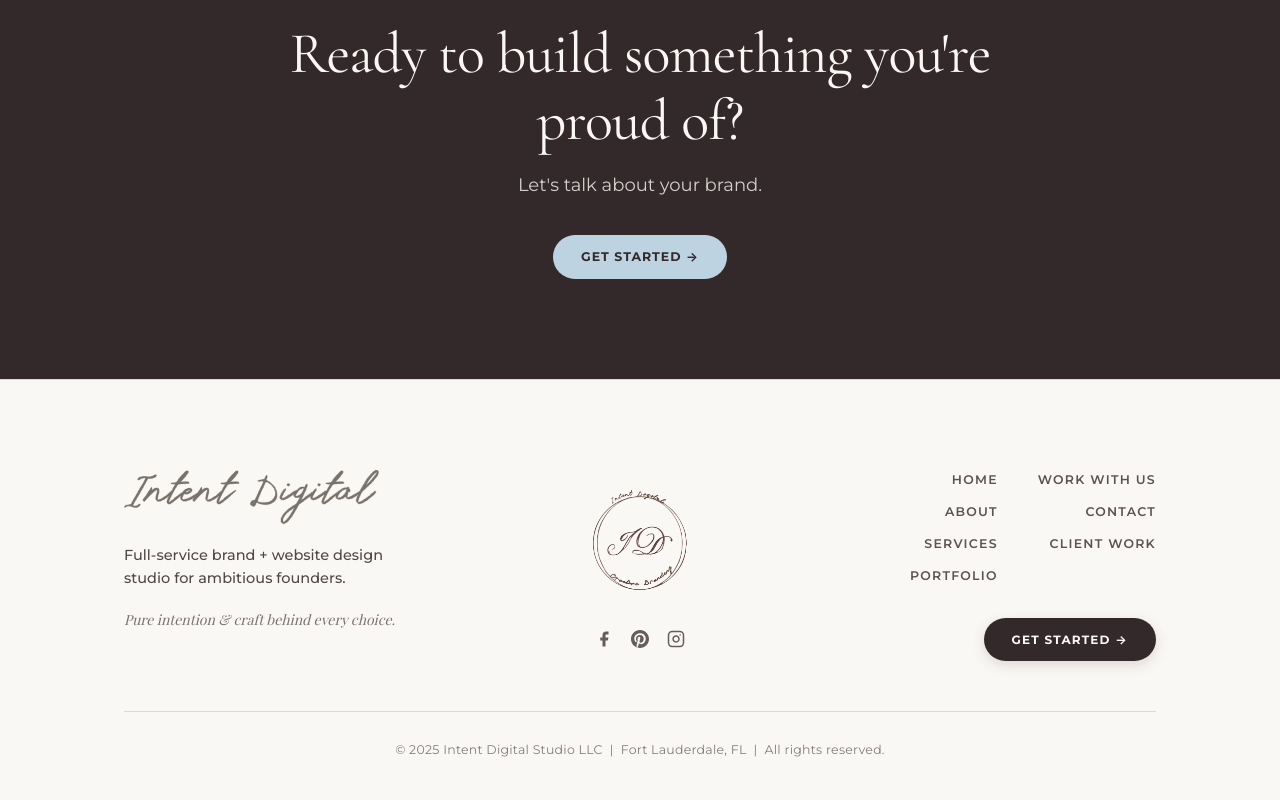
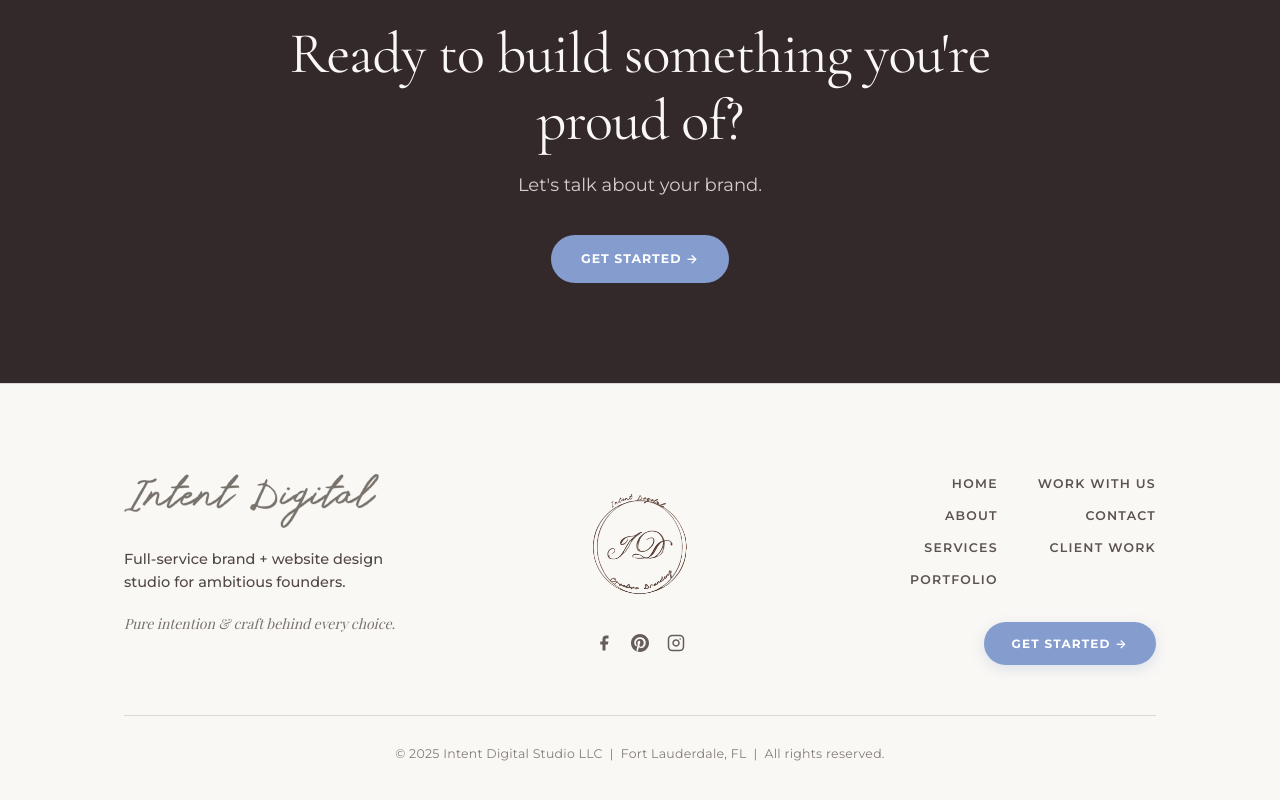
Before and after one commit to milanese88/intent-digital, a React (Vite) app: page / in a window 1280 px wide. Shown: the part 4062-4862 px from the top of the page. Built offline with nearby package versions, Linux system fonts and the light colour scheme; a web font is replaced by a local one.

Commit message:
Update home.css

```diff
--- a/src/styles/home.css
+++ b/src/styles/home.css
@@ -1030,23 +1030,24 @@
 }
 
 .btn-cta-banner {
-  background-color: var(--dusty-blue);
-  color: var(--espresso);
+  background-color: #859DCE;
+  color: #FFFFFF;
   font-family: var(--font-sans);
   font-size: 12.5px;
   font-weight: 700;
   letter-spacing: 0.08em;
   text-transform: uppercase;
-  padding: 12px 28px;
+  padding: 14px 30px;
   border-radius: 999px;
+  border: none;
   transition: var(--transition-smooth);
 }
 
 .btn-cta-banner:hover {
-  background-color: var(--dusty-blue-80);
-  color: var(--espresso);
+  background-color: #728ABF;
+  color: #FFFFFF;
   transform: translateY(-2px);
-  box-shadow: 0 8px 24px rgba(169, 197, 209, 0.45);
+  box-shadow: 0 8px 24px rgba(133, 157, 206, 0.45);
 }
 
 /* Footer Section (Toasted Cream background, Espresso text) */
@@ -1197,8 +1198,8 @@
 }
 
 .btn-footer-pill-cta {
-  background-color: var(--espresso);
-  color: var(--cream);
+  background-color: #859DCE;
+  color: #FFFFFF;
   font-family: var(--font-sans);
   font-size: 12px;
   font-weight: 700;
@@ -1210,14 +1211,14 @@
   align-items: center;
   justify-content: center;
   transition: var(--transition-smooth);
-  box-shadow: 0 4px 14px rgba(52, 31, 26, 0.15);
+  box-shadow: 0 4px 14px rgba(133, 157, 206, 0.25);
 }
 
 .btn-footer-pill-cta:hover {
-  background-color: var(--espresso-85);
-  color: var(--cream);
+  background-color: #728ABF;
+  color: #FFFFFF;
   transform: translateY(-2px);
-  box-shadow: 0 8px 20px rgba(52, 31, 26, 0.25);
+  box-shadow: 0 8px 20px rgba(133, 157, 206, 0.35);
 }
 
 .footer-bottom-bar {
```
